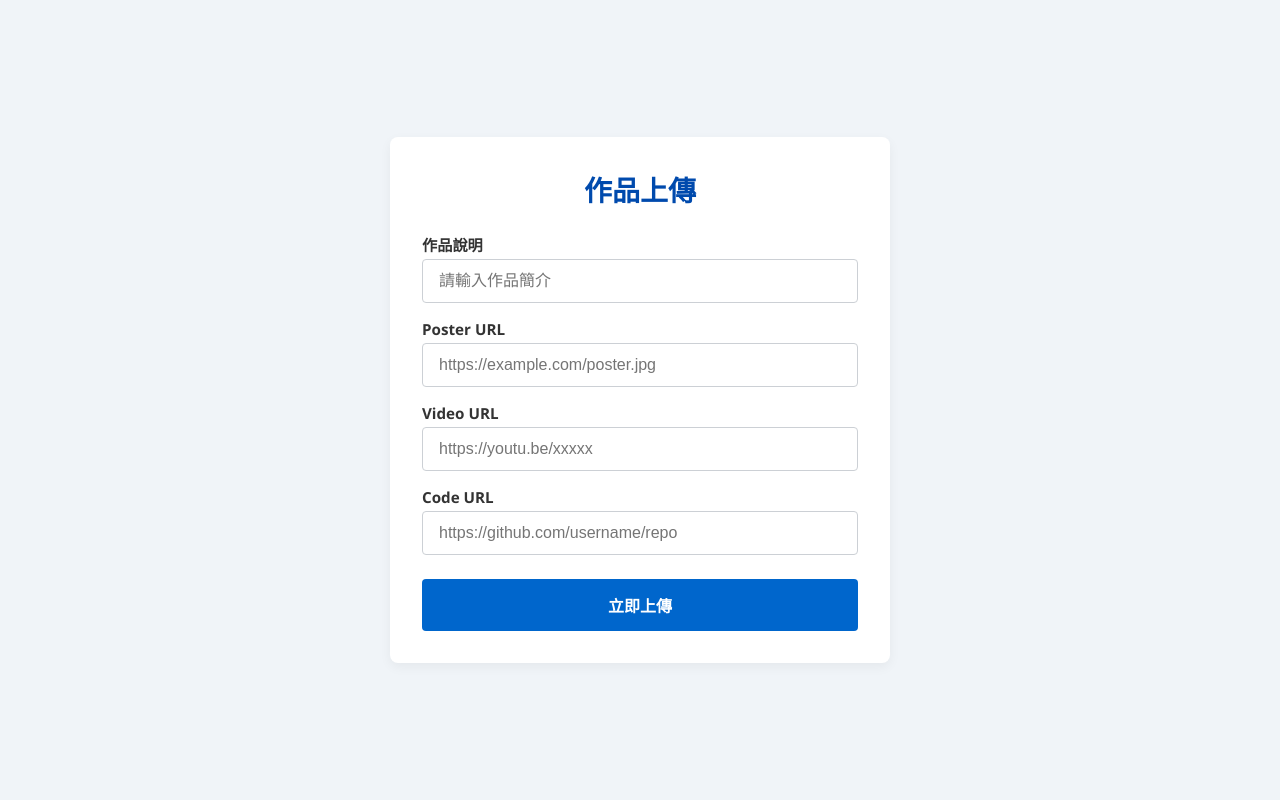
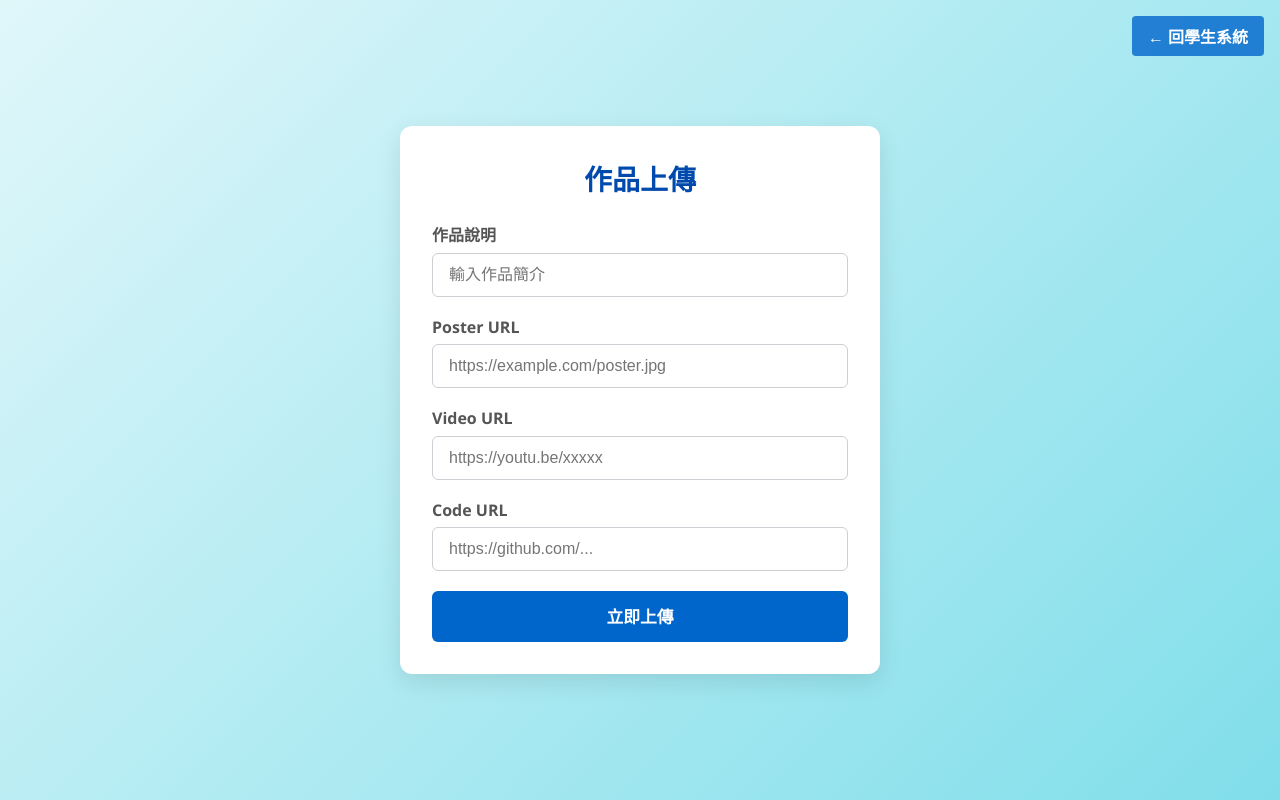
Before and after one commit to Rex0626/SE-final_project, a PHP site: page /student_system/upload_submission.html in a window 1280 px wide. Run offline with PHP 8.4, Linux system fonts and the light colour scheme.

Commit message:
上傳
111

```diff
--- a/student_system/upload_submission.html
+++ b/student_system/upload_submission.html
@@ -2,92 +2,110 @@
 <html lang="zh-Hant">
 <head>
   <meta charset="utf-8">
+  <title>作品上傳｜激發學生創意競賽</title>
   <meta name="viewport" content="width=device-width, initial-scale=1"/>
-  <title>作品上傳｜激發學生創意競賽</title>
   <style>
-    /* Reset & Base */
+    /* --- Reset & Base --- */
     * { box-sizing: border-box; margin: 0; padding: 0; }
     body {
       font-family: "Segoe UI", Roboto, "Helvetica Neue", Arial, sans-serif;
-      background: #f0f4f8;
+      background: linear-gradient(135deg, #e0f7fa, #80deea);
       color: #333;
+      min-height: 100vh;
       display: flex;
+      align-items: center;
       justify-content: center;
-      align-items: center;
-      min-height: 100vh;
+      padding: 1rem;
     }
-    /* Card Container */
+    a.back-btn {
+      position: absolute;
+      top: 1rem; right: 1rem;
+      background: rgba(0,102,204,0.8);
+      color: #fff;
+      padding: 0.5rem 1rem;
+      border-radius: 4px;
+      text-decoration: none;
+      font-weight: bold;
+      transition: background .2s;
+    }
+    a.back-btn:hover {
+      background: rgba(0,102,204,1);
+    }
+    /* --- Card Container --- */
     .card {
       background: #fff;
-      border-radius: 8px;
-      box-shadow: 0 4px 12px rgba(0,0,0,0.05);
+      border-radius: 12px;
+      box-shadow: 0 8px 24px rgba(0,0,0,0.1);
       width: 100%;
-      max-width: 500px;
+      max-width: 480px;
       padding: 2rem;
-      animation: fadeIn 0.5s ease-out;
+      position: relative;
+      animation: fadeIn 0.6s ease-out;
     }
     @keyframes fadeIn {
-      from { opacity: 0; transform: translateY(20px); }
+      from { opacity: 0; transform: translateY(30px); }
       to   { opacity: 1; transform: translateY(0); }
     }
     h1 {
       text-align: center;
+      color: #004aad;
       margin-bottom: 1.5rem;
-      color: #004aad;
       font-size: 1.75rem;
     }
     form p {
-      margin-bottom: 1rem;
+      margin-bottom: 1.2rem;
     }
     label {
       display: block;
       font-weight: 600;
-      margin-bottom: 0.25rem;
-      font-size: 0.95rem;
+      margin-bottom: 0.4rem;
+      color: #555;
     }
-    input[type="text"], input[type="url"] {
+    input[type="text"],
+    input[type="url"] {
       width: 100%;
       padding: 0.75rem 1rem;
       border: 1px solid #ccd0d5;
-      border-radius: 4px;
+      border-radius: 6px;
       font-size: 1rem;
-      transition: border-color 0.2s;
+      transition: border-color .2s, box-shadow .2s;
     }
     input:focus {
       border-color: #0066cc;
+      box-shadow: 0 0 0 3px rgba(0,102,204,0.2);
       outline: none;
     }
-    .btn-submit {
-      display: block;
+    button.btn-submit {
       width: 100%;
       padding: 0.85rem;
       background: #0066cc;
       color: #fff;
-      font-size: 1rem;
+      font-size: 1.05rem;
       font-weight: 600;
-      text-align: center;
       border: none;
-      border-radius: 4px;
+      border-radius: 6px;
       cursor: pointer;
-      transition: background 0.2s, transform 0.1s;
-      margin-top: 1.5rem;
+      transition: background .2s, transform .1s;
     }
-    .btn-submit:hover {
+    button.btn-submit:hover {
       background: #005bb5;
       transform: translateY(-2px);
     }
-    .btn-submit:active {
+    button.btn-submit:active {
       transform: translateY(0);
     }
   </style>
 </head>
 <body>
-  <div class="card">
+  <!-- 回學生系統 -->
+  <a class="back-btn" href="student_system.html">← 回學生系統</a>
+
+  <div class="card" id="upload-card">
     <h1>作品上傳</h1>
-    <form action="upload_submission.php" method="post">
+    <form id="upload-form" action="upload_submission.php" method="post">
       <p>
         <label for="desc">作品說明</label>
-        <input id="desc" name="work_description" type="text" placeholder="請輸入作品簡介" required>
+        <input id="desc" name="work_description" type="text" placeholder="輸入作品簡介" required>
       </p>
       <p>
         <label for="poster">Poster URL</label>
@@ -99,10 +117,54 @@
       </p>
       <p>
         <label for="code">Code URL</label>
-        <input id="code" name="code_url" type="url" placeholder="https://github.com/username/repo">
+        <input id="code" name="code_url" type="url" placeholder="https://github.com/...">
       </p>
       <button class="btn-submit" type="submit">立即上傳</button>
     </form>
   </div>
+
+  <script>
+    // AJAX 提交，成功後顯示訊息與「回學生系統」按鈕
+    document.getElementById('upload-form').addEventListener('submit', async e => {
+      e.preventDefault();
+      const form = e.target;
+      const data = new FormData(form);
+      const submitBtn = form.querySelector('button');
+      submitBtn.disabled = true;
+      submitBtn.textContent = '上傳中...';
+
+      try {
+        const resp = await fetch(form.action, {
+          method: 'POST',
+          body: data
+        });
+        const result = await resp.json();
+
+        const card = document.getElementById('upload-card');
+        card.innerHTML = '';  // 清空表單
+
+        if (result.success) {
+          card.innerHTML = `
+            <h1>🎉 上傳成功！</h1>
+            <p style="text-align:center; margin:1rem 0;">您的作品已成功提交！</p>
+            <button id="back" class="btn-submit">回到學生系統</button>
+          `;
+          document.getElementById('back').addEventListener('click', () => {
+            location.href = 'student_system.html';
+          });
+        } else {
+          card.innerHTML = `
+            <h1>❌ 上傳失敗</h1>
+            <p style="color:red; text-align:center;">${result.error || '伺服器發生問題'}</p>
+            <button id="retry" class="btn-submit">重試</button>
+          `;
+          document.getElementById('retry').addEventListener('click', () => location.reload());
+        }
+      } catch (err) {
+        alert('網路異常，請稍後再試');
+        location.reload();
+      }
+    });
+  </script>
 </body>
 </html>
```
Also changed, not shown: student_system/upload_submission.php (+46 -58 lines).
